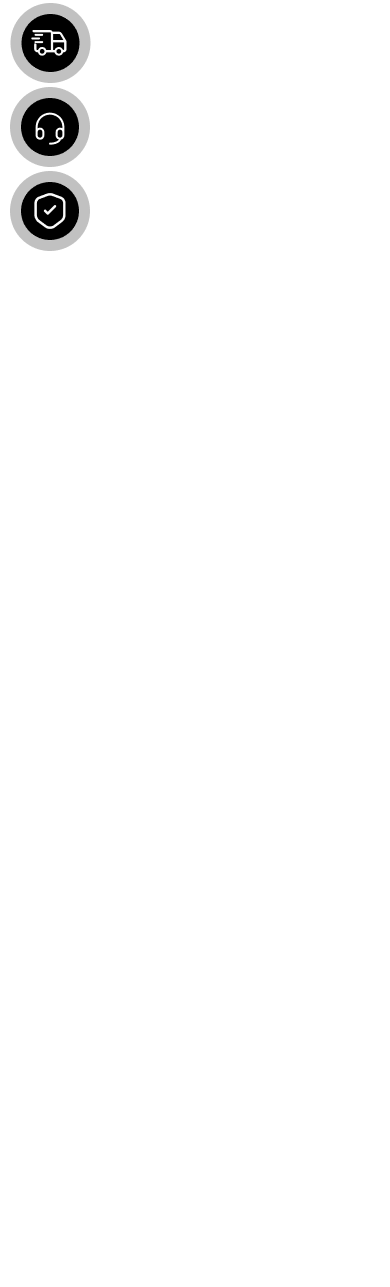
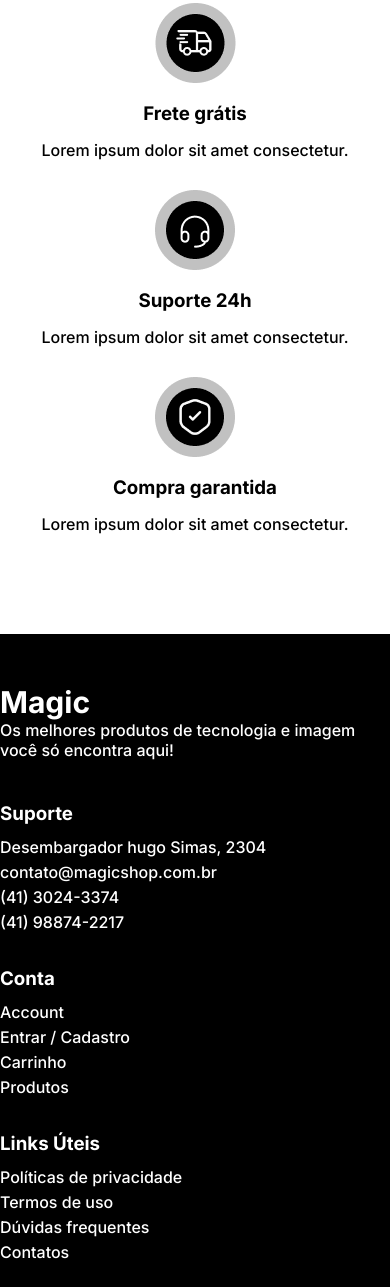
Before and after one commit to FernandoAntonioAzevedo/MagicStore, a plain HTML site: page index.html in a window 390 px wide. Shown: the part 7195-8482 px from the top of the page. Before the commit the page ends 7450 px from the top, so only its background shows below. Drawn offline with nearby package versions, Linux system fonts and the light colour scheme.

Commit message:
finalizando estilizações de section services estruturação de footer e também estilos agora dando início a responsividade da home

```diff
--- a/assets/css/styles.css
+++ b/assets/css/styles.css
@@ -435,3 +435,77 @@
   grid-row-start: 4;
   grid-row-end: 8;
 }
+
+/* Services */
+.services_container {
+  width: 100%;
+  display: grid;
+  grid-template-columns: repeat(auto-fit, minmax(22rem, 1fr));
+  grid-gap: 3rem;
+}
+
+.service {
+  text-align: center;
+}
+
+.service_title {
+  margin: 1.5rem 0rem;
+}
+
+/* Footer */
+.footer {
+  margin-top: 10rem;
+  background-color: var(--color-dark-1);
+}
+
+.footer_container {
+  width: 100%;
+  display: grid;
+  grid-template-columns: repeat(auto-fit, minmax(20rem, 1fr));
+  grid-gap: 3rem;
+  padding: 5rem 0rem;
+  color: var(--color-white-1);
+}
+
+.footer_logo {
+  font-size: 3rem;
+  color: var(--color-white-1);
+  font-weight: 700;
+}
+
+.footer_logo:hover {
+  color: var(--color-green);
+  cursor: pointer;
+}
+
+.footer_p {
+  margin-bottom: 1.2rem;
+}
+
+.footer_item_title {
+  margin-bottom: 1.2rem;
+}
+
+.footer_list_item {
+  margin: 0.5rem 0rem;
+}
+
+.footer_bottom_container {
+  width: 100%;
+  text-align: center;
+
+}
+
+.footer_copy {
+  color: var(--color-dark-2);
+  padding: 2rem 0rem;
+}
+
+.footer_copy a {
+  color: var(--color-dark-2);
+}
+
+.footer_copy a:hover {
+  color: var(--color-green);
+  cursor: pointer;
+}
--- a/index.html
+++ b/index.html
@@ -2881,7 +2881,7 @@
                     alt=""
                     class="gallery_item_img">
                     <div class="gallery_item_content">
-                        <div class="gallery_item_title">Playstation 5</div>
+                        <div class="gallery_item_title">Casa e decoração</div>
                         <p class="gallery_item_p">
                             Lorem ipsum dolor sit, amet consectetur adipisicing.
                         </p>
@@ -2894,7 +2894,7 @@
                     alt=""
                     class="gallery_item_img">
                     <div class="gallery_item_content">
-                        <div class="gallery_item_title">Playstation 5</div>
+                        <div class="gallery_item_title">Amazon Echo </div>
                         <p class="gallery_item_p">
                             Lorem ipsum dolor sit, amet consectetur adipisicing.
                         </p>
@@ -2907,7 +2907,7 @@
                     alt=""
                     class="gallery_item_img">
                     <div class="gallery_item_content">
-                        <div class="gallery_item_title">Playstation 5</div>
+                        <div class="gallery_item_title">Acessórios</div>
                         <p class="gallery_item_p">
                             Lorem ipsum dolor sit, amet consectetur adipisicing.
                         </p>
@@ -2922,11 +2922,67 @@
     <!-- Início de Services -->
      <section class="section">
         <div class="container services_container">
-            <div class="service"><img src="assets/img/icons/service-1.png" alt="" class="service_img"></div>
-            <div class="service"><img src="assets/img/icons/service-2.png" alt="" class="service_img"></div>
-            <div class="service"><img src="assets/img/icons/service-3.png" alt="" class="service_img"></div>
+            <div class="service">
+                <img src="assets/img/icons/service-1.png" alt="" class="service_img">
+                <h3 class="service_title">Frete grátis</h3>
+                <p class="service_p">Lorem ipsum dolor sit amet consectetur.</p>
+            </div>
+            <div class="service">
+                <img src="assets/img/icons/service-2.png" alt="" class="service_img">
+                <h3 class="service_title">Suporte 24h</h3>
+                <p class="service_p">Lorem ipsum dolor sit amet consectetur.</p>
+            </div>
+            <div class="service">
+                <img src="assets/img/icons/service-3.png" alt="" class="service_img">
+                <h3 class="service_title">Compra garantida</h3>
+                <p class="service_p">Lorem ipsum dolor sit amet consectetur.</p>
+            </div>
         </div>
      </section>
+     <!-- Fim de Services -->
+
+     <!-- Início de Footer -->
+     <footer class="footer">
+        <div class="container footer_container">
+            <div class="footer_item">
+                <a href="#" class="footer_logo">Magic</a>
+                <div class="footer_p">Os melhores produtos de tecnologia e imagem você só encontra aqui!</div>
+            </div>
+            <div class="footer_item">
+                <h3 class="footer_item_title">Suporte</h3>
+                <ul class="footer_list">
+                    <li class="footer_list_item">Desembargador hugo Simas, 2304</li>
+                    <li class="footer_list_item">contato@magicshop.com.br</li>
+                    <li class="footer_list_item">(41) 3024-3374</li>
+                    <li class="footer_list_item">(41) 98874-2217</li>
+                </ul>
+            </div>
+            <div class="footer_item">
+                <h3 class="footer_item_title">Conta</h3>
+                <ul class="footer_list">
+                    <li class="footer_list_item">Account</li>
+                    <li class="footer_list_item">Entrar / Cadastro</li>
+                    <li class="footer_list_item">Carrinho</li>
+                    <li class="footer_list_item">Produtos</li>
+                </ul>
+            </div>
+            <div class="footer_item">
+                <h3 class="footer_item_title">Links Úteis</h3>
+                <ul class="footer_list">
+                    <li class="footer_list_item">Políticas de privacidade</li>
+                    <li class="footer_list_item">Termos de uso</li>
+                    <li class="footer_list_item">Dúvidas frequentes</li>
+                    <li class="footer_list_item">Contatos</li>
+                </ul>
+            </div>
+        </div>
+        <div class="footer_botton">
+            <div class="container footer_bottom_container">
+                <p class="footer_copy">&#169; Magic Shop 2025 - All rights reserved <br> Desenvolvido por <a href="https://beratech.com.br">Bera Tech Sistemas</a></p>
+            </div>
+        </div>
+     </footer>
+
 
 <!-- Swiper JS -->
 <script src="https://cdn.jsdelivr.net/npm/swiper@10/swiper-bundle.min.js"></script>
```
